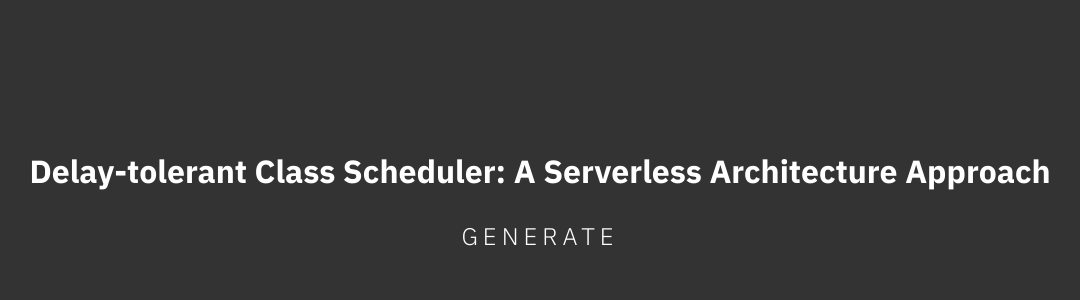
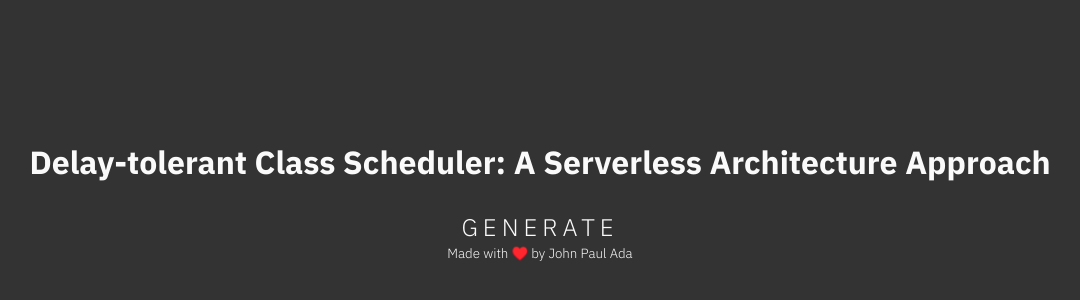
Before and after one commit to johnpaulada/thesis-title-generator, a React (Create React App) app: page / in a window 1280 px wide. Shown: the part 212-512 px from the top of the page, without its empty margins (100-1180 px from the left). Built offline with nearby package versions, Linux system fonts and the light colour scheme.

Commit message:
Added Made with Love

```diff
--- a/src/App.js
+++ b/src/App.js
@@ -3,7 +3,8 @@ import Generatr from './Generatr'
 import {
   Container,
   Header,
-  GenerateButton
+  GenerateButton,
+  MadeBy
 } from './Styles'
 
 const OBJECTIVES = [
@@ -74,6 +75,7 @@ class App extends Component {
       <Container>
         <Header>{this.state.title}</Header>
         <GenerateButton onClick={this.onPressGenerate}>GENERATE</GenerateButton>
+        <MadeBy>Made with ♥️ by John Paul Ada</MadeBy>
       </Container>
     );
   }
--- a/src/Styles.js
+++ b/src/Styles.js
@@ -11,7 +11,7 @@ export const Container = styled.div`
 `
 
 export const Header = styled.h2`
-    color: white;
+    color: #FAFAFA;
     font-family: 'IBM Plex Sans', sans-serif;
     font-weight: 700;
     font-size: 2em;
@@ -22,7 +22,7 @@ export const Header = styled.h2`
 
 export const GenerateButton = styled.button`
     background: none;
-    color: white;
+    color: #FAFAFA;
     border: none;
     font-family: 'IBM Plex Sans', sans-serif;
     font-weight: 300;
@@ -31,3 +31,9 @@ export const GenerateButton = styled.button`
     cursor: pointer;
     outline: none;
 `
+
+export const MadeBy = styled.small`
+    font-family: 'IBM Plex Sans', sans-serif;
+    font-weight: 300;
+    color: #FAFAFA;
+`
```
